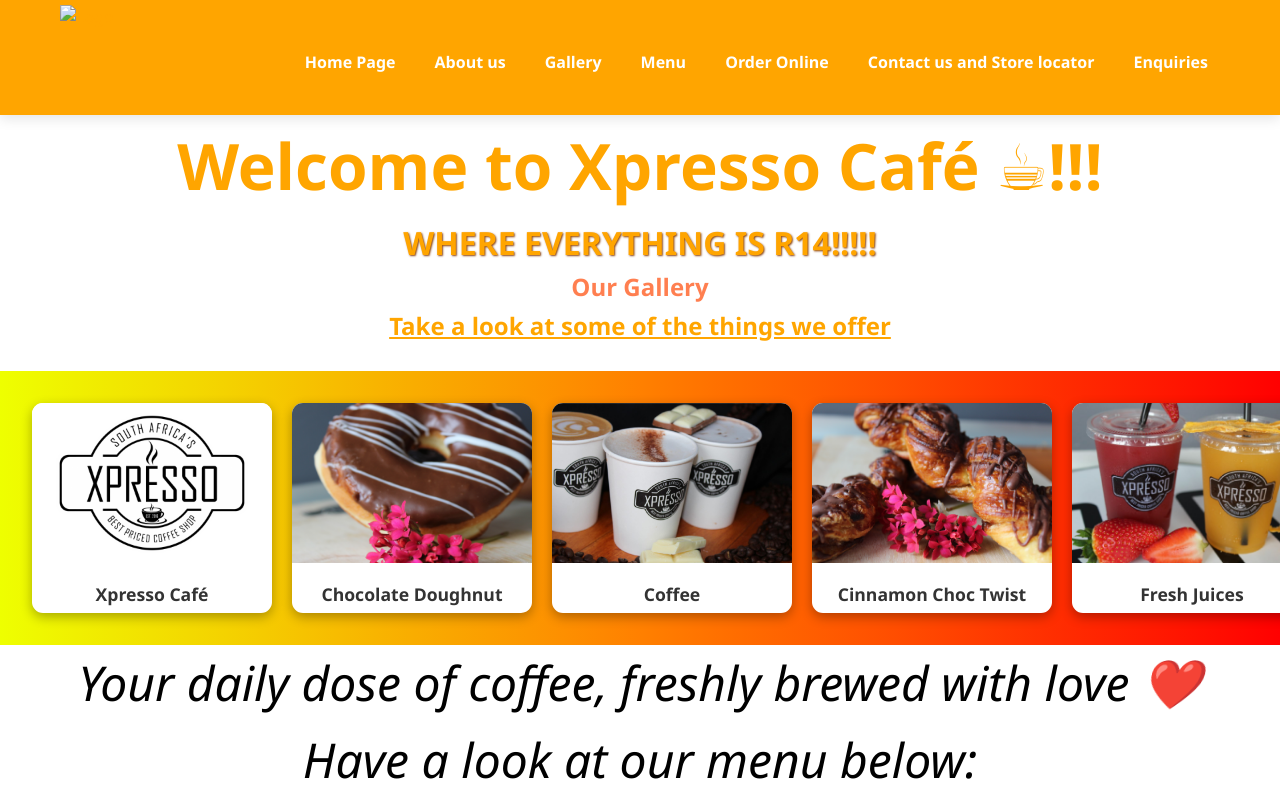
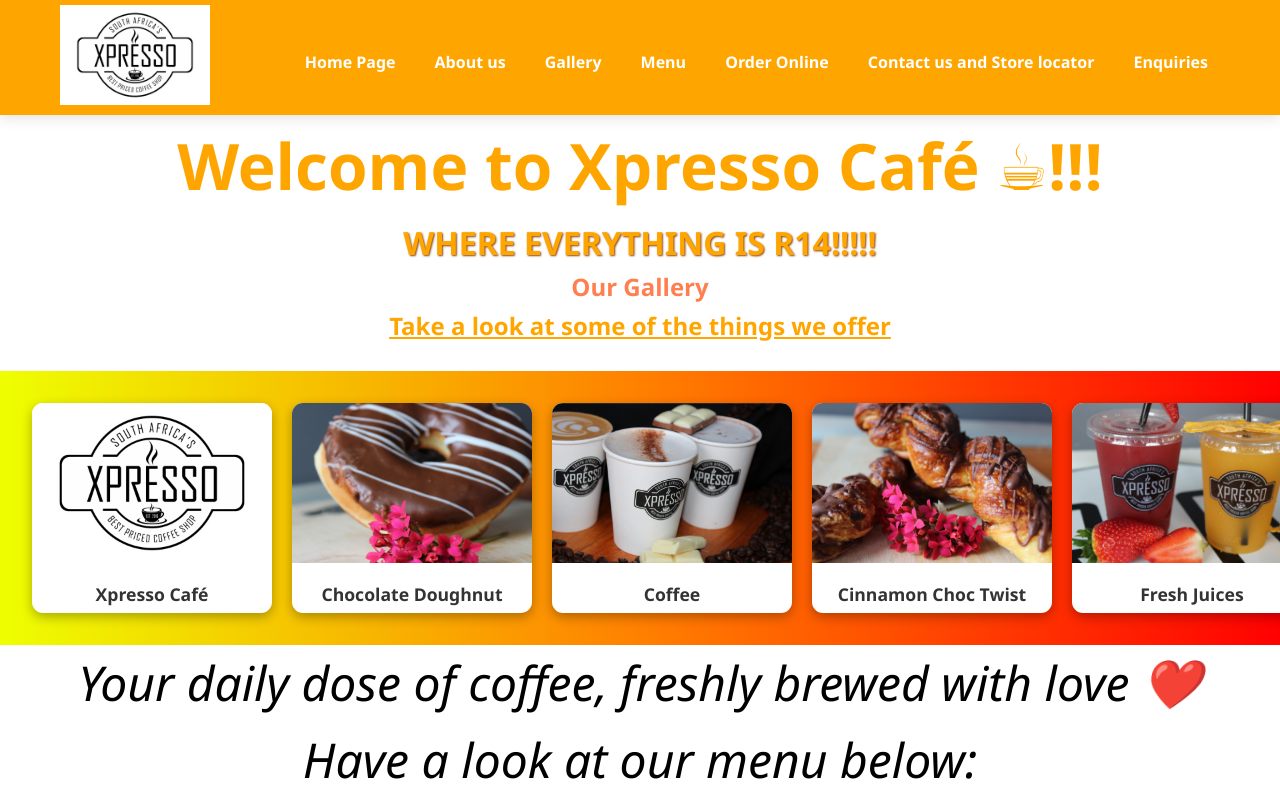
Before and after one commit to ST10481997/XpressoCafeProject, a plain HTML site: page index.html in a window 1280 px wide. Shown: the top 802 px of the page. Drawn offline with nearby package versions, Linux system fonts and the light colour scheme.

Commit message:
Update index.html

```diff
--- a/index.html
+++ b/index.html
@@ -15,7 +15,7 @@
     <header>
         <div class="nav-container">
         <div class="logo-section">
-    <img src="images/Xpresso Cafe.jpg" alt="Logo" class="logo">
+    <img src="Xpresso Cafe.jpg" alt="Logo" class="logo">
 </div>
 
 <!-- Hamburger for mobile -->
```
